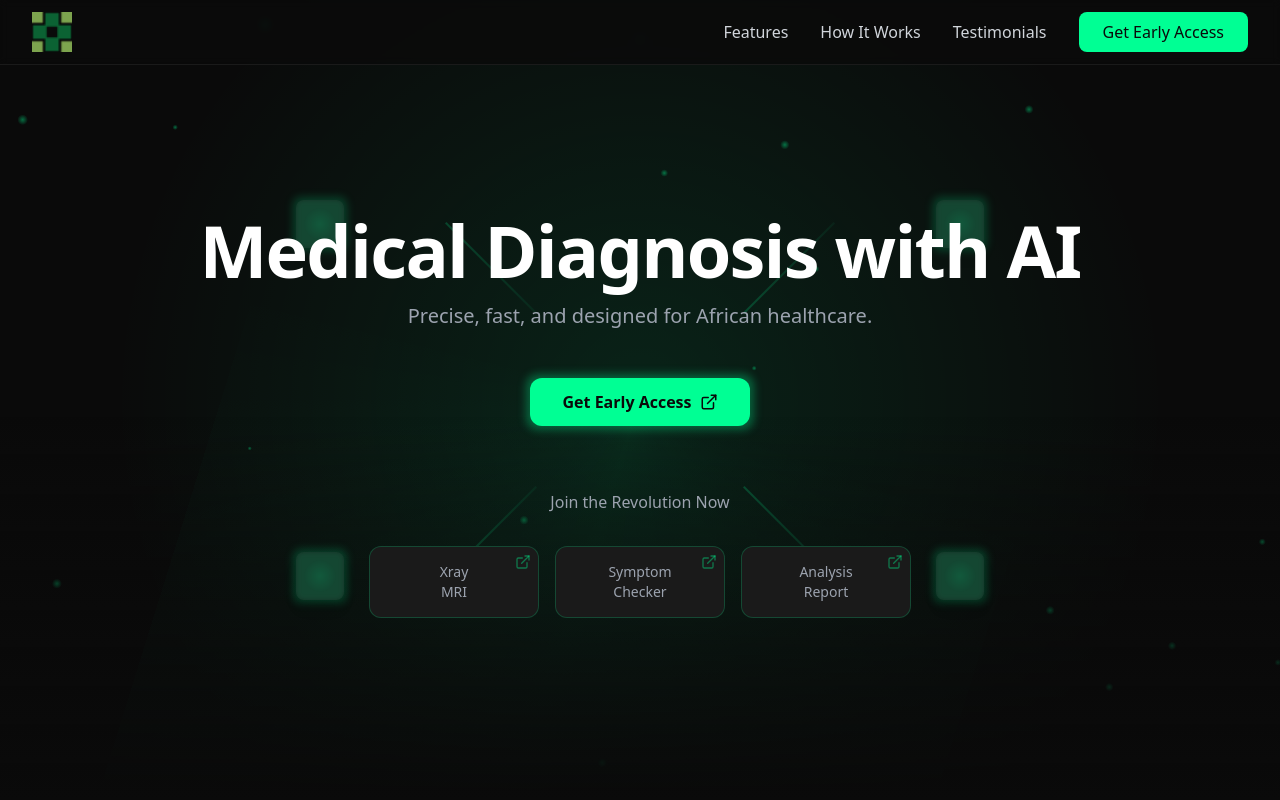
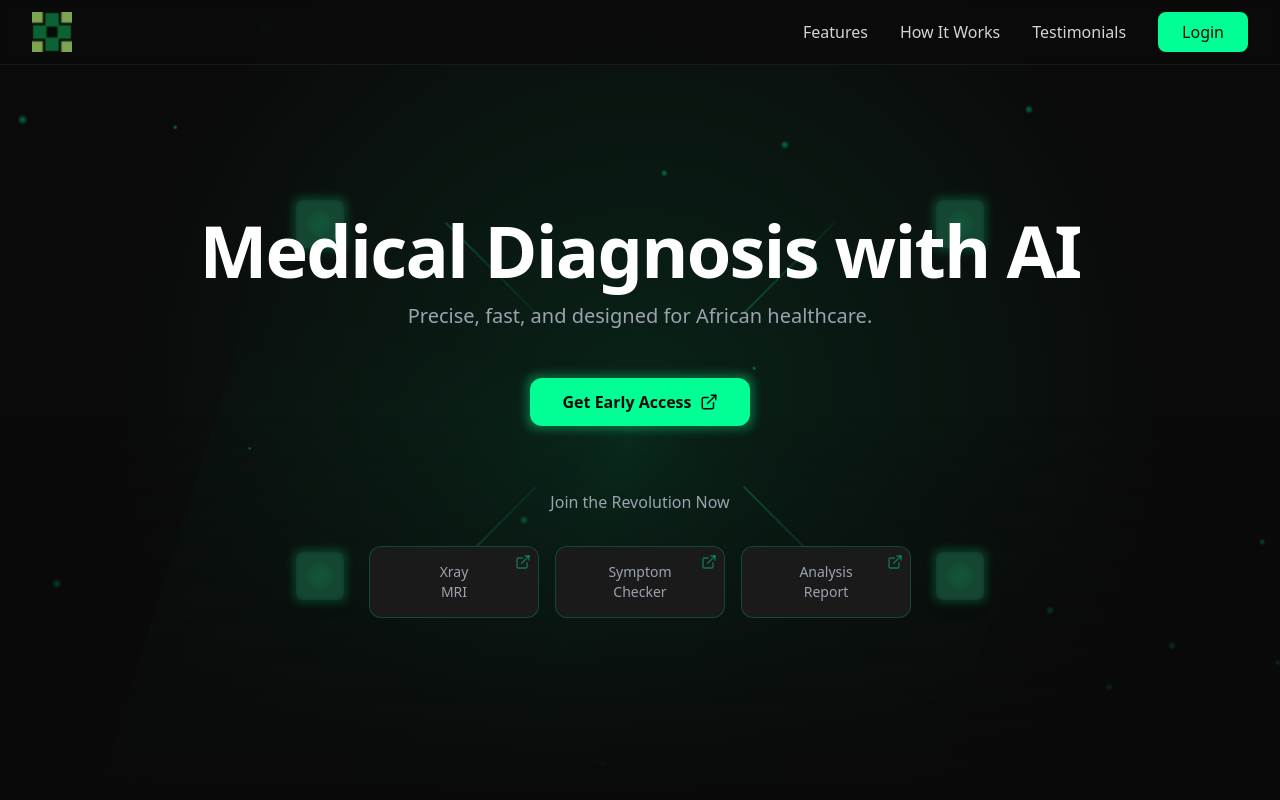
Before and after one commit to Healblox/Healblox, a React (Vite) app: page / in a window 1280 px wide. Shown: the top 800 px of the page. Built offline with nearby package versions, Linux system fonts and the light colour scheme.

Commit message:
Implemented the login button instead of Get early access in the navbar

```diff
--- a/src/components/Navbar.tsx
+++ b/src/components/Navbar.tsx
@@ -19,7 +19,7 @@ export default function Navbar() {
             <a href="#how-it-works" className="text-gray-300 hover:text-primary transition-colors">How It Works</a>
             <a href="#testimonials" className="text-gray-300 hover:text-primary transition-colors">Testimonials</a>
             <button className="bg-primary text-dark px-6 py-2 rounded-lg hover:bg-primary-dark transition-colors">
-              Get Early Access
+              Login
             </button>
           </div>
           <div className="md:hidden">
```
